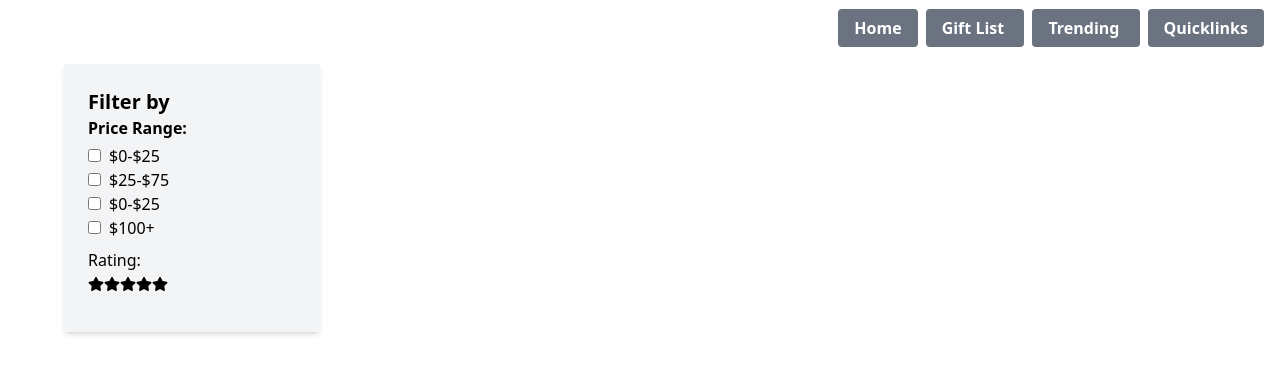
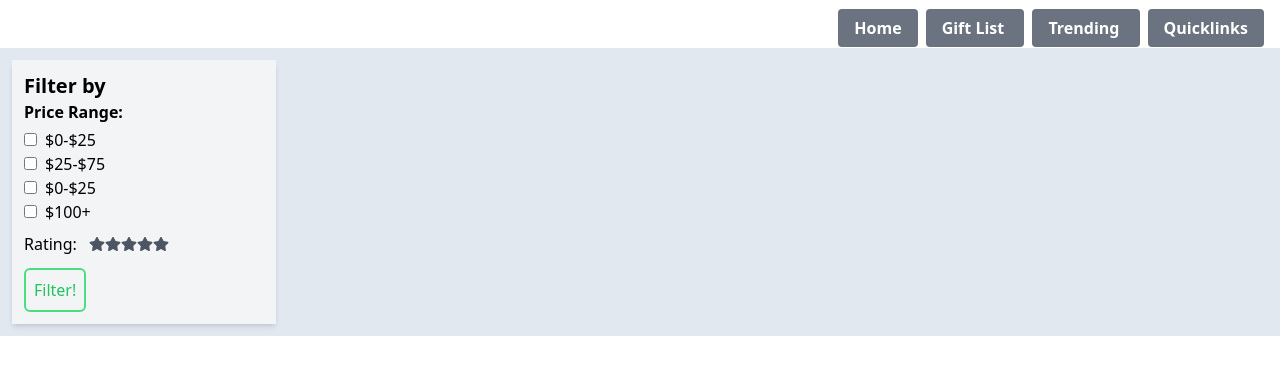
Before and after one commit to edm1001/gift-guru, a React (Vite) app in the folder frontend/: page /categorylist in a window 1280 px wide. Shown: the top 374 px of the page. Built offline with nearby package versions, Linux system fonts and the light colour scheme.

Commit message:
fix filter bug

```diff
--- a/frontend/src/components/Navbar.jsx
+++ b/frontend/src/components/Navbar.jsx
@@ -6,10 +6,10 @@ function Navbar() {
       {/* top nav */}
       <div className="fixed block top-0 right-0 inline p-4">
         <div className="nav-top-sctn">
-          <Link className="bg-gray-500 hover:bg-gray-700 text-white font-bold py-2 px-4 rounded mr-2" to={"/"}>Home</Link>
-          <Link className="bg-gray-500 hover:bg-gray-700 text-white font-bold py-2 px-4 rounded mr-2" to={"/categorylist"}>Gift List </Link>
-          <Link className="bg-gray-500 hover:bg-gray-700 text-white font-bold py-2 px-4 rounded mr-2" to={"/categorylist"}>Trending </Link>
-          <Link className="bg-gray-500 hover:bg-gray-700 text-white font-bold py-2 px-4 rounded" to={"/categorylist"}>Quicklinks  </Link>
+          <Link className="bg-gray-500 hover:bg-gray-700 text-white font-bold py-2 px-4 rounded mr-2" to="/">Home</Link>
+          <Link className="bg-gray-500 hover:bg-gray-700 text-white font-bold py-2 px-4 rounded mr-2" to="/categorylist">Gift List </Link>
+          <Link className="bg-gray-500 hover:bg-gray-700 text-white font-bold py-2 px-4 rounded mr-2" to="/">Trending </Link>
+          <Link className="bg-gray-500 hover:bg-gray-700 text-white font-bold py-2 px-4 rounded" to="/">Quicklinks  </Link>
         </div>
       </div>
       <div>
--- a/frontend/src/pages/Category.jsx
+++ b/frontend/src/pages/Category.jsx
@@ -13,9 +13,8 @@ function Category() {
       stars.push(
         <FaStar
           key={i}
-          className={`text-${
-            i <= rating ? "yellow" : "gray"
-          }-500 cursor-pointer`}
+          style={{color: i <=rating ? "#FFD700" : "#4B5563"}}
+          className="cursor-pointer"
           onClick={() => handleStarClick(i)}
         />
       );
@@ -24,8 +23,10 @@ function Category() {
   };
 
   return (
-    <div className="absolute left-0 m-12 p-4 w-72 ">
-      <div className="shadow-md bg-gray-100 p-6">
+    <section className="bg-slate-200 mt-12">
+      {/* filter card */}
+    <div className="left-0 p-3 w-72 mt-12">
+      <div className="shadow-md bg-gray-100 p-3">
         <h3 className="font-bold text-xl">Filter by</h3>
         <form>
           <div className="mb-2">
@@ -47,16 +48,18 @@ function Category() {
               <label htmlFor="priceRange1">$100+</label>
             </div>
           </div>
-
-          {/* Add more filter options here */}
-          <div className="mb-4">
-            <label className="block mb-1">Rating:</label>
-            <div className="flex">{renderStars()}</div>
+          <div className="mb-3 flex">
+            <label className="">Rating:</label>
+            <div className="flex mt-1 mx-3">{renderStars()}</div>
           </div>
+          {/* this button submits filters */}
+          <button className="border-2 border-green-400 text-green-500 p-2 rounded-md hover:bg-green-400 hover:text-white ">Filter!</button>
         </form>
       </div>
     </div>
-  );
+    {/* create posts cards that lead to a single page*/}
+   </section>
+);
 }
 
 export default Category;
```
